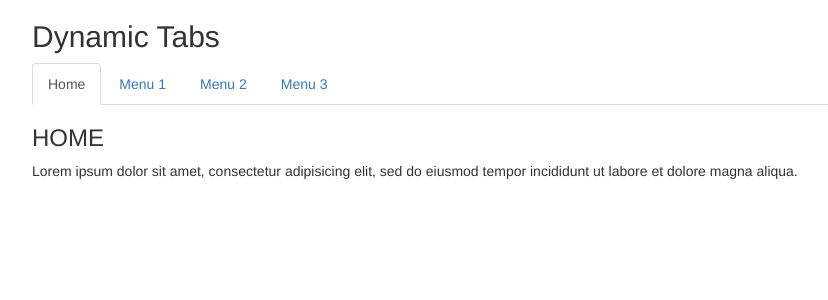
After one commit to TrellixVulnTeam/farmapp_ZWF8, a Django app: template templates/api/UserDetails.html in a window 1280 px wide. The commit adds this page. Shown: the top 300 px of the page, without its empty margins (38-866 px from the left). Run offline with Django 3.2, Linux system fonts and the light colour scheme; the template is opened without the code that fills it, so the values that code supplies are empty; parts of the project's set-up code (start-up, migrations or seed data) failed here and were passed over; some libraries are stand-ins or nearby versions.

Commit message:
@2h Added txn page and dummy tabs on userdetails

```diff
--- a/templates/api/Map-search.html
+++ b/templates/api/Map-search.html
@@ -12,7 +12,7 @@
     <script src={% static "farmapp/js/CustomizeMap.js" %} type="text/javascript"></script>
     <script src="https://maps.googleapis.com/maps/api/js?key=AIzaSyAcO9-JLa3E3DVA9sS7Tfxov0vYxOKOVL4&libraries=places&callback=initMap"
         async defer></script>
-<script src={% static "farmapp/js/geolocation-marker.js" %} type="text/javascript"></script>
+
     <meta charset="utf-8">
   </head>
   <body>
@@ -37,4 +37,5 @@
 
 </div>
   </body>
+<script src={% static "farmapp/js/geolocation-marker.js" %} type="text/javascript"></script>
 </html>
--- /dev/null
+++ b/templates/api/UserDetails.html
@@ -0,0 +1,43 @@
+<!DOCTYPE html>
+<html lang="en">
+<head>
+  <title>Bootstrap Case</title>
+  <meta charset="utf-8">
+  <meta name="viewport" content="width=device-width, initial-scale=1">
+  <link rel="stylesheet" href="http://maxcdn.bootstrapcdn.com/bootstrap/3.3.6/css/bootstrap.min.css">
+  <script src="https://ajax.googleapis.com/ajax/libs/jquery/1.12.2/jquery.min.js"></script>
+  <script src="http://maxcdn.bootstrapcdn.com/bootstrap/3.3.6/js/bootstrap.min.js"></script>
+</head>
+<body>
+
+<div class="container">
+  <h2>Dynamic Tabs</h2>
+  <ul class="nav nav-tabs">
+    <li class="active"><a data-toggle="tab" href="#home">Home</a></li>
+    <li><a data-toggle="tab" href="#menu1">Menu 1</a></li>
+    <li><a data-toggle="tab" href="#menu2">Menu 2</a></li>
+    <li><a data-toggle="tab" href="#menu3">Menu 3</a></li>
+  </ul>
+
+  <div class="tab-content">
+    <div id="home" class="tab-pane fade in active">
+      <h3>HOME</h3>
+      <p>Lorem ipsum dolor sit amet, consectetur adipisicing elit, sed do eiusmod tempor incididunt ut labore et dolore magna aliqua.</p>
+    </div>
+    <div id="menu1" class="tab-pane fade">
+      <h3>Menu 1</h3>
+      <p>Ut enim ad minim veniam, quis nostrud exercitation ullamco laboris nisi ut aliquip ex ea commodo consequat.</p>
+    </div>
+    <div id="menu2" class="tab-pane fade">
+      <h3>Menu 2</h3>
+      <p>Sed ut perspiciatis unde omnis iste natus error sit voluptatem accusantium doloremque laudantium, totam rem aperiam.</p>
+    </div>
+    <div id="menu3" class="tab-pane fade">
+      <h3>Menu 3</h3>
+      <p>Eaque ipsa quae ab illo inventore veritatis et quasi architecto beatae vitae dicta sunt explicabo.</p>
+    </div>
+  </div>
+</div>
+
+</body>
+</html>
```
Also changed, not shown: static/farmapp/js/TxnDetails.js (added, +59 -0 lines), templates/api/TransactionDetails.html (+8 -0 lines).
